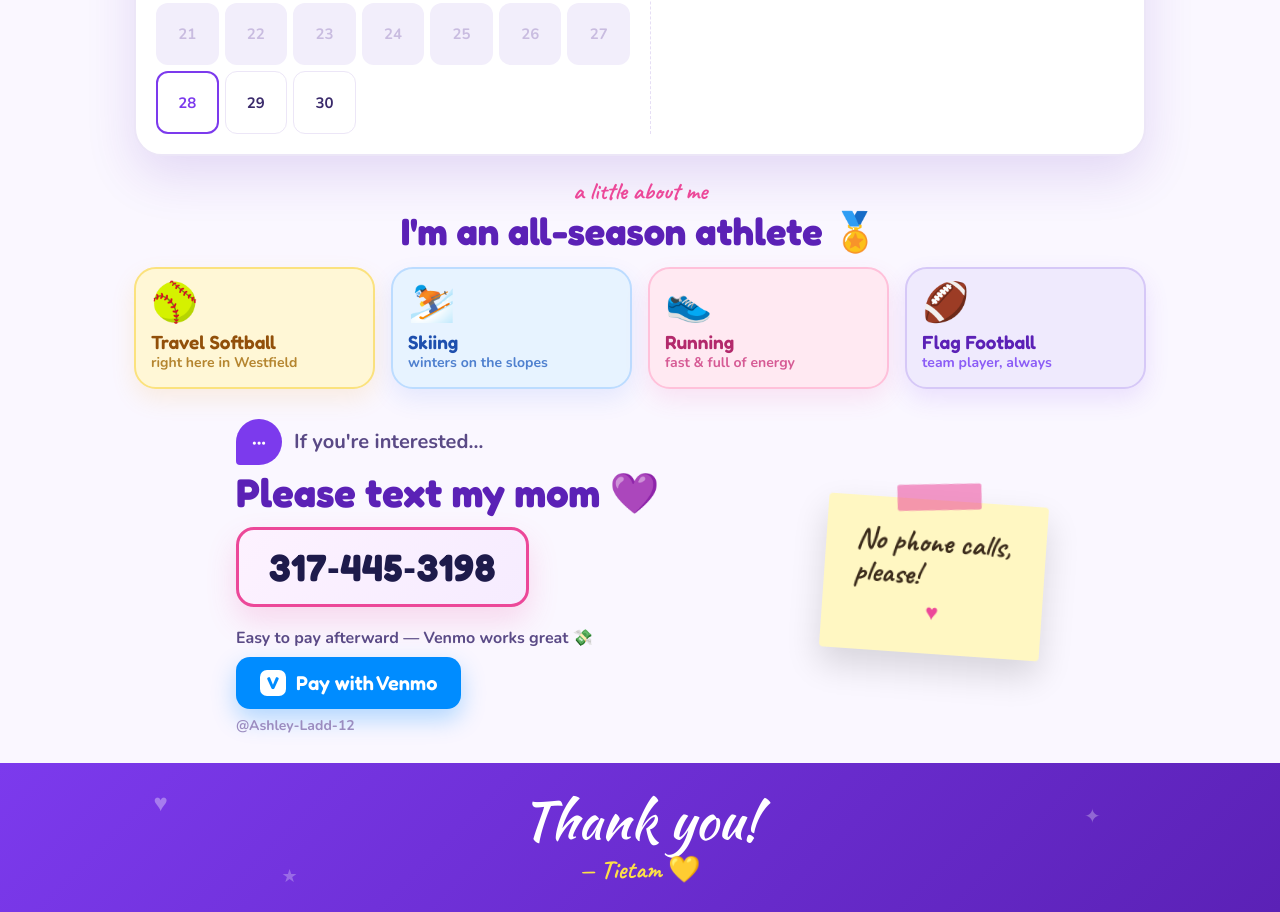
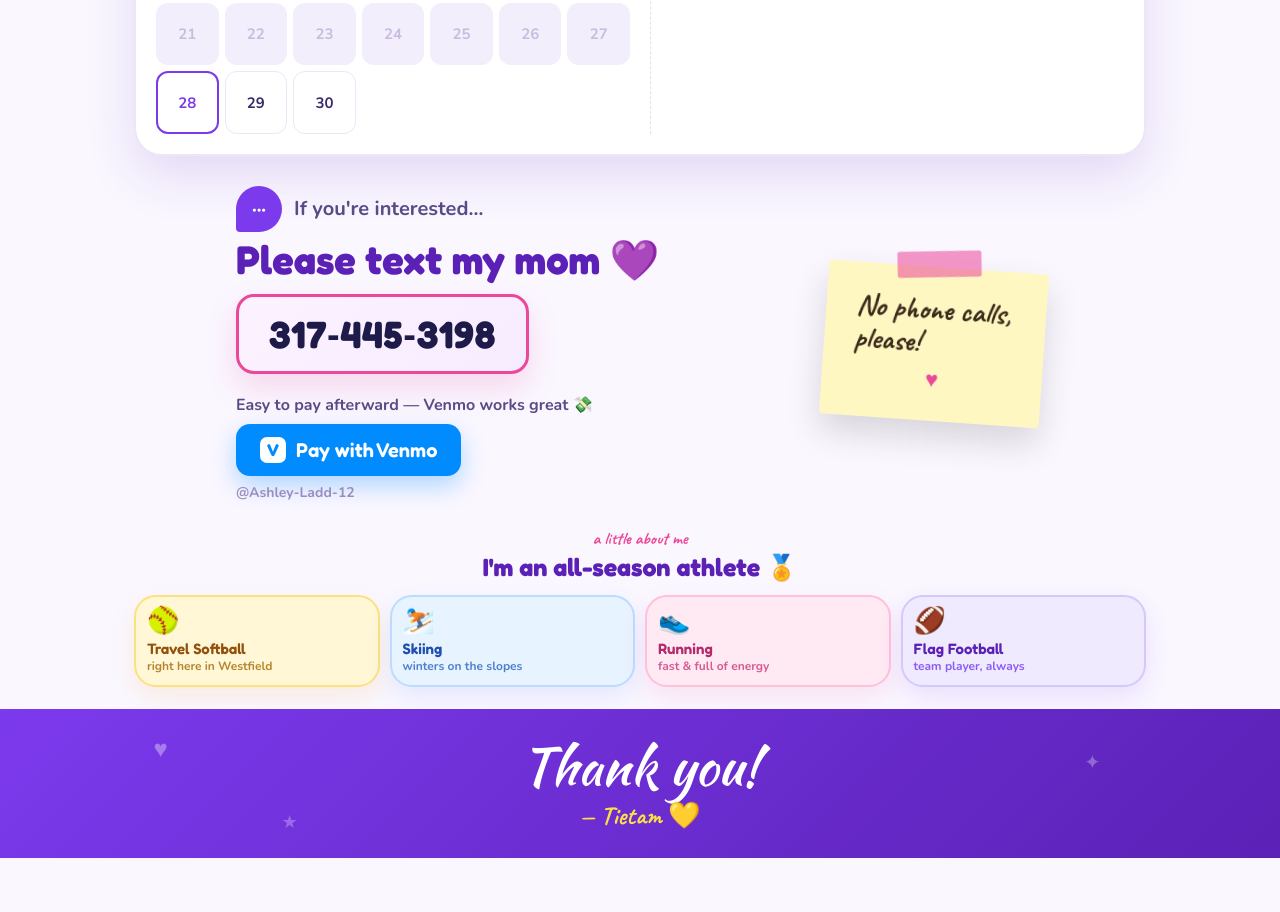
Before and after one commit to gozdemir-afk/Tietam-Site, a website: page index.html in a window 1280 px wide. Shown: the part 1511-2423 px from the top of the page. After the commit the page ends 2369 px from the top, so only its background shows below. Drawn offline with nearby package versions, Linux system fonts and the light colour scheme.

Commit message:
Move 'a little about me' below contact and shrink it to a compact bottom note

```diff
--- a/index.html
+++ b/index.html
@@ -156,36 +156,6 @@
     </div>
   </div>
 
-  <!-- ===== INTERESTS ===== -->
-  <div id="about" style="max-width:1060px; margin:0 auto; padding:14px 24px 6px;">
-    <div style="text-align:center; margin-bottom:13px;">
-      <span style="font-family:'Caveat',cursive; font-weight:700; font-size:24px; color:var(--accent2);">a little about me</span>
-      <h2 style="font-family:'Fredoka',sans-serif; font-weight:700; font-size:clamp(26px,4vw,38px); margin:2px 0 0; color:var(--deep);">I'm an all-season athlete 🏅</h2>
-    </div>
-    <div style="display:grid; grid-template-columns:repeat(auto-fit,minmax(200px,1fr)); gap:16px;">
-      <div style="background:#fff7d6; border:2px solid #fbe27e; border-radius:22px; padding:15px; box-shadow:0 10px 24px rgba(245,158,11,.12);">
-        <div style="font-size:38px; line-height:1;">🥎</div>
-        <div style="font-family:'Fredoka',sans-serif; font-weight:600; font-size:19px; color:#92500a; margin-top:8px;">Travel Softball</div>
-        <div style="font-weight:700; color:#b5852f; font-size:14px;">right here in Westfield</div>
-      </div>
-      <div style="background:#e7f3ff; border:2px solid #bcdcff; border-radius:22px; padding:15px; box-shadow:0 10px 24px rgba(37,99,235,.10);">
-        <div style="font-size:38px; line-height:1;">⛷️</div>
-        <div style="font-family:'Fredoka',sans-serif; font-weight:600; font-size:19px; color:#1e4fae; margin-top:8px;">Skiing</div>
-        <div style="font-weight:700; color:#4f80cf; font-size:14px;">winters on the slopes</div>
-      </div>
-      <div style="background:#ffe9f2; border:2px solid #ffc1da; border-radius:22px; padding:15px; box-shadow:0 10px 24px rgba(236,72,153,.12);">
-        <div style="font-size:38px; line-height:1;">👟</div>
-        <div style="font-family:'Fredoka',sans-serif; font-weight:600; font-size:19px; color:#b32a6c; margin-top:8px;">Running</div>
-        <div style="font-weight:700; color:#d65b95; font-size:14px;">fast &amp; full of energy</div>
-      </div>
-      <div style="background:#efeafd; border:2px solid #d6c8f7; border-radius:22px; padding:15px; box-shadow:0 10px 24px rgba(124,58,237,.12);">
-        <div style="font-size:38px; line-height:1;">🏈</div>
-        <div style="font-family:'Fredoka',sans-serif; font-weight:600; font-size:19px; color:#5b21b6; margin-top:8px;">Flag Football</div>
-        <div style="font-weight:700; color:#8b5cf6; font-size:14px;">team player, always</div>
-      </div>
-    </div>
-  </div>
-
   <!-- ===== CONTACT ===== -->
   <div style="max-width:1060px; margin:0 auto; padding:24px 24px 12px;">
     <div style="display:flex; flex-wrap:wrap; gap:28px; align-items:center; justify-content:center;">
@@ -213,6 +183,36 @@
           <div style="font-family:'Caveat',cursive; font-weight:700; font-size:30px; color:#3a2a1a; line-height:1.1;">No phone calls, please!</div>
           <div style="text-align:center; font-size:22px; color:var(--accent2); margin-top:6px;">♥</div>
         </div>
+      </div>
+    </div>
+  </div>
+
+  <!-- ===== INTERESTS ===== -->
+  <div id="about" style="max-width:1060px; margin:0 auto; padding:14px 24px 6px;">
+    <div style="text-align:center; margin-bottom:13px;">
+      <span style="font-family:'Caveat',cursive; font-weight:700; font-size:17px; color:var(--accent2);">a little about me</span>
+      <h2 style="font-family:'Fredoka',sans-serif; font-weight:700; font-size:clamp(19px,3vw,25px); margin:2px 0 0; color:var(--deep);">I'm an all-season athlete 🏅</h2>
+    </div>
+    <div style="display:grid; grid-template-columns:repeat(auto-fit,minmax(150px,1fr)); gap:10px;">
+      <div style="background:#fff7d6; border:2px solid #fbe27e; border-radius:22px; padding:11px; box-shadow:0 10px 24px rgba(245,158,11,.12);">
+        <div style="font-size:26px; line-height:1;">🥎</div>
+        <div style="font-family:'Fredoka',sans-serif; font-weight:600; font-size:15px; color:#92500a; margin-top:5px;">Travel Softball</div>
+        <div style="font-weight:700; color:#b5852f; font-size:12px;">right here in Westfield</div>
+      </div>
+      <div style="background:#e7f3ff; border:2px solid #bcdcff; border-radius:22px; padding:11px; box-shadow:0 10px 24px rgba(37,99,235,.10);">
+        <div style="font-size:26px; line-height:1;">⛷️</div>
+        <div style="font-family:'Fredoka',sans-serif; font-weight:600; font-size:15px; color:#1e4fae; margin-top:5px;">Skiing</div>
+        <div style="font-weight:700; color:#4f80cf; font-size:12px;">winters on the slopes</div>
+      </div>
+      <div style="background:#ffe9f2; border:2px solid #ffc1da; border-radius:22px; padding:11px; box-shadow:0 10px 24px rgba(236,72,153,.12);">
+        <div style="font-size:26px; line-height:1;">👟</div>
+        <div style="font-family:'Fredoka',sans-serif; font-weight:600; font-size:15px; color:#b32a6c; margin-top:5px;">Running</div>
+        <div style="font-weight:700; color:#d65b95; font-size:12px;">fast &amp; full of energy</div>
+      </div>
+      <div style="background:#efeafd; border:2px solid #d6c8f7; border-radius:22px; padding:11px; box-shadow:0 10px 24px rgba(124,58,237,.12);">
+        <div style="font-size:26px; line-height:1;">🏈</div>
+        <div style="font-family:'Fredoka',sans-serif; font-weight:600; font-size:15px; color:#5b21b6; margin-top:5px;">Flag Football</div>
+        <div style="font-weight:700; color:#8b5cf6; font-size:12px;">team player, always</div>
       </div>
     </div>
   </div>
```
